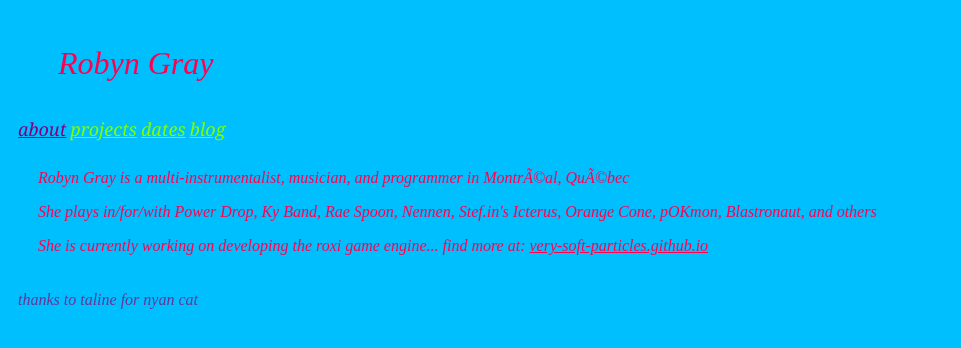
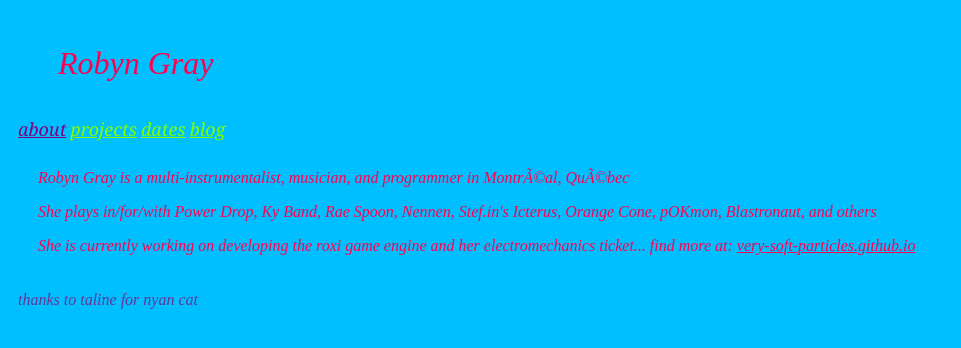
Before and after one commit to very-soft-particles/robyngrayquest, a plain HTML site: page about.html in a window 1280 px wide. Shown: the top 348 px of the page, without its empty margins (0-961 px from the left). Drawn offline with Linux system fonts and the light colour scheme.

Commit message:
added bit about trade school

```diff
--- a/about.html
+++ b/about.html
@@ -33,7 +33,8 @@
         </p>
 
         <p class="article">
-            <i>She is currently working on developing the roxi game engine... find more at:
+            <i>She is currently working on developing the roxi game
+              engine and her electromechanics ticket... find more at:
             </i>
             <a class="text_link" href="https://github.com/very-soft-particles"><i>very-soft-particles.github.io</i></a>
         </p>
```
Also changed, not shown: 2 other files.
